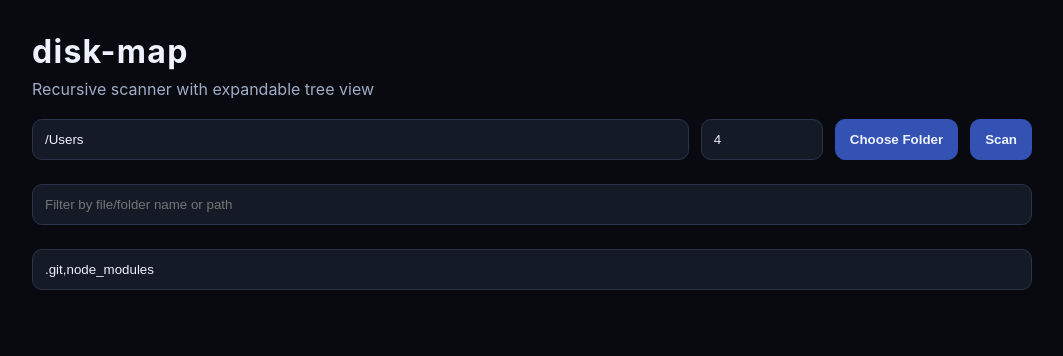
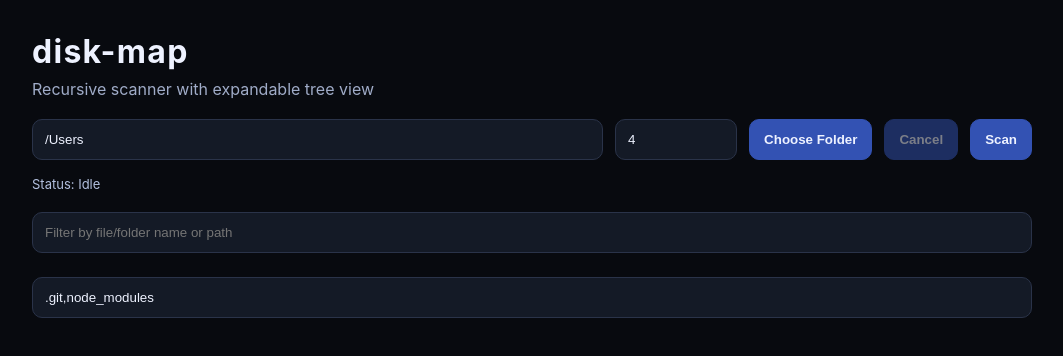
Before and after one commit to buluma/disk-map, a React (Vite) app: page / in a window 1280 px wide. Shown: the top 356 px of the page, without its empty margins (108-1171 px from the left). Built offline with nearby package versions, Linux system fonts and the light colour scheme.

Commit message:
feat: add scan cancel control and stable scan status

```diff
--- a/src/App.css
+++ b/src/App.css
@@ -36,6 +36,12 @@ h1 {
 .subtitle {
   margin: 8px 0 20px;
   color: #a0acc8;
+}
+
+.scan-status {
+  margin: -8px 0 20px;
+  color: #b3c0df;
+  font-size: 13px;
 }
 
 .scan-metrics {
--- a/src/App.tsx
+++ b/src/App.tsx
@@ -20,6 +20,8 @@ type ScanResult = {
   errors: number;
   elapsedMs: number;
 };
+
+type ScanStatus = "idle" | "scanning" | "success" | "canceled" | "error";
 
 const STORAGE_KEYS = {
   path: "disk-map:path",
@@ -149,6 +151,7 @@ export default function App() {
   let [focusedPath, setFocusedPath] = useState<string | null>(null);
   let [loading, setLoading] = useState(false);
   let [error, setError] = useState("");
+  let [scanStatus, setScanStatus] = useState<ScanStatus>("idle");
   let fullTree = scanResult?.root ?? null;
   let focusChain = fullTree
     ? focusedPath
@@ -200,10 +203,12 @@ export default function App() {
   }, [excludeInput]);
 
   async function scan() {
+    if (loading) return;
+
     setLoading(true);
     setError("");
-    setScanResult(null);
     setFocusedPath(null);
+    setScanStatus("scanning");
 
     try {
       let result = await invoke<ScanResult>("scan_directory", {
@@ -212,11 +217,24 @@ export default function App() {
         excludes: parseExcludePatterns(excludeInput),
       });
       setScanResult(result);
+      setScanStatus("success");
     } catch (err) {
-      setError(String(err));
+      let message = String(err);
+      if (message.includes("Scan canceled")) {
+        setScanStatus("canceled");
+      } else {
+        setError(message);
+        setScanStatus("error");
+      }
     }
 
     setLoading(false);
+  }
+
+  async function cancelScan() {
+    if (!loading) return;
+    await invoke("cancel_scan");
+    setScanStatus("canceled");
   }
 
   async function chooseFolder() {
@@ -266,10 +284,22 @@ export default function App() {
         <button onClick={chooseFolder} disabled={loading}>
           Choose Folder
         </button>
+        <button onClick={cancelScan} disabled={!loading}>
+          Cancel
+        </button>
         <button onClick={scan} disabled={loading}>
           {loading ? "Scanning..." : "Scan"}
         </button>
       </div>
+
+      <p className="scan-status">
+        Status:{" "}
+        {scanStatus === "idle" && "Idle"}
+        {scanStatus === "scanning" && "Scanning"}
+        {scanStatus === "success" && "Completed"}
+        {scanStatus === "canceled" && "Canceled"}
+        {scanStatus === "error" && "Error"}
+      </p>
 
       <div className="toolbar">
         <input
```
Also changed, not shown: 1 other file (tests, documents, lock files or other folders).
